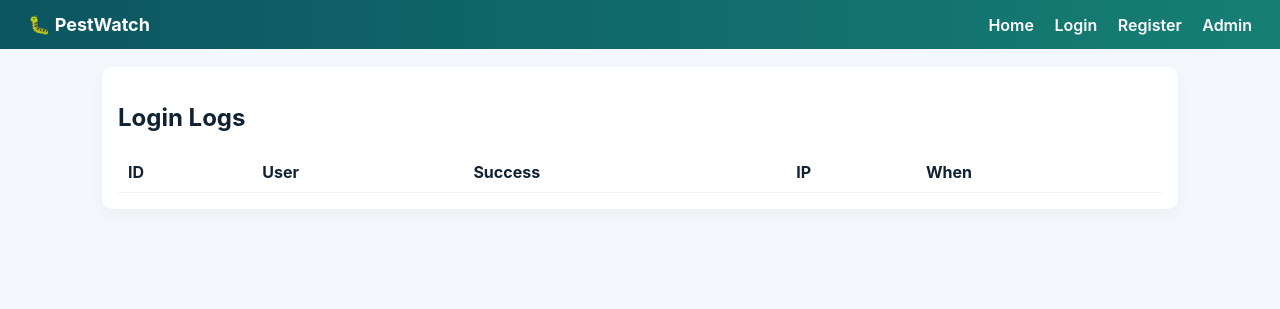
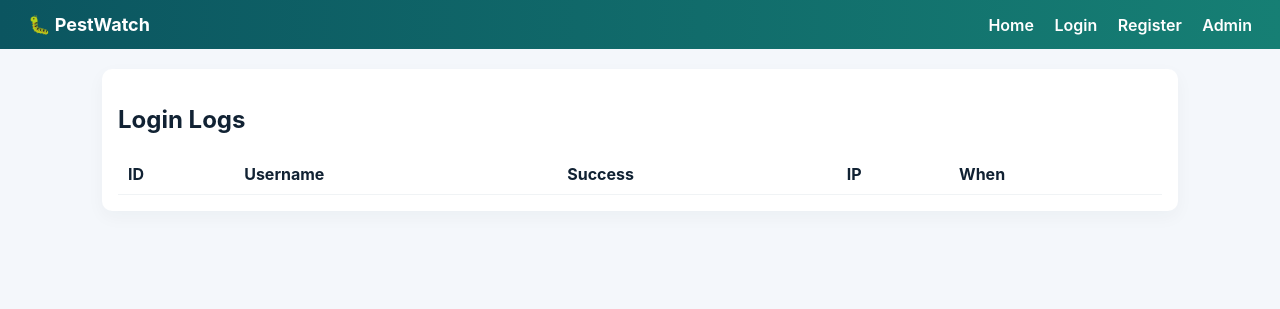
Before and after one commit to Roy-Kathurima/pestwatch, a Flask app: page /admin/logins in a window 1280 px wide. Shown: the top 309 px of the page. Run offline with Flask 3, Linux system fonts and the light colour scheme; the visitor is signed in with stand-in values (Sample User, id 1); data that the repository does not hold is empty.

Commit message:
Update admin_logins.html

```diff
--- a/pestwatch/templates/admin_logins.html
+++ b/pestwatch/templates/admin_logins.html
@@ -1,10 +1,9 @@
 {% include "navbar.html" %}
-
-<div class="container" style="margin-top:18px;">
+<div class="container">
   <div class="card">
     <h2>Login Logs</h2>
     <table>
-      <thead><tr><th>ID</th><th>User</th><th>Success</th><th>IP</th><th>When</th></tr></thead>
+      <thead><tr><th>ID</th><th>Username</th><th>Success</th><th>IP</th><th>When</th></tr></thead>
       <tbody>
         {% for l in logs %}
         <tr>
```
